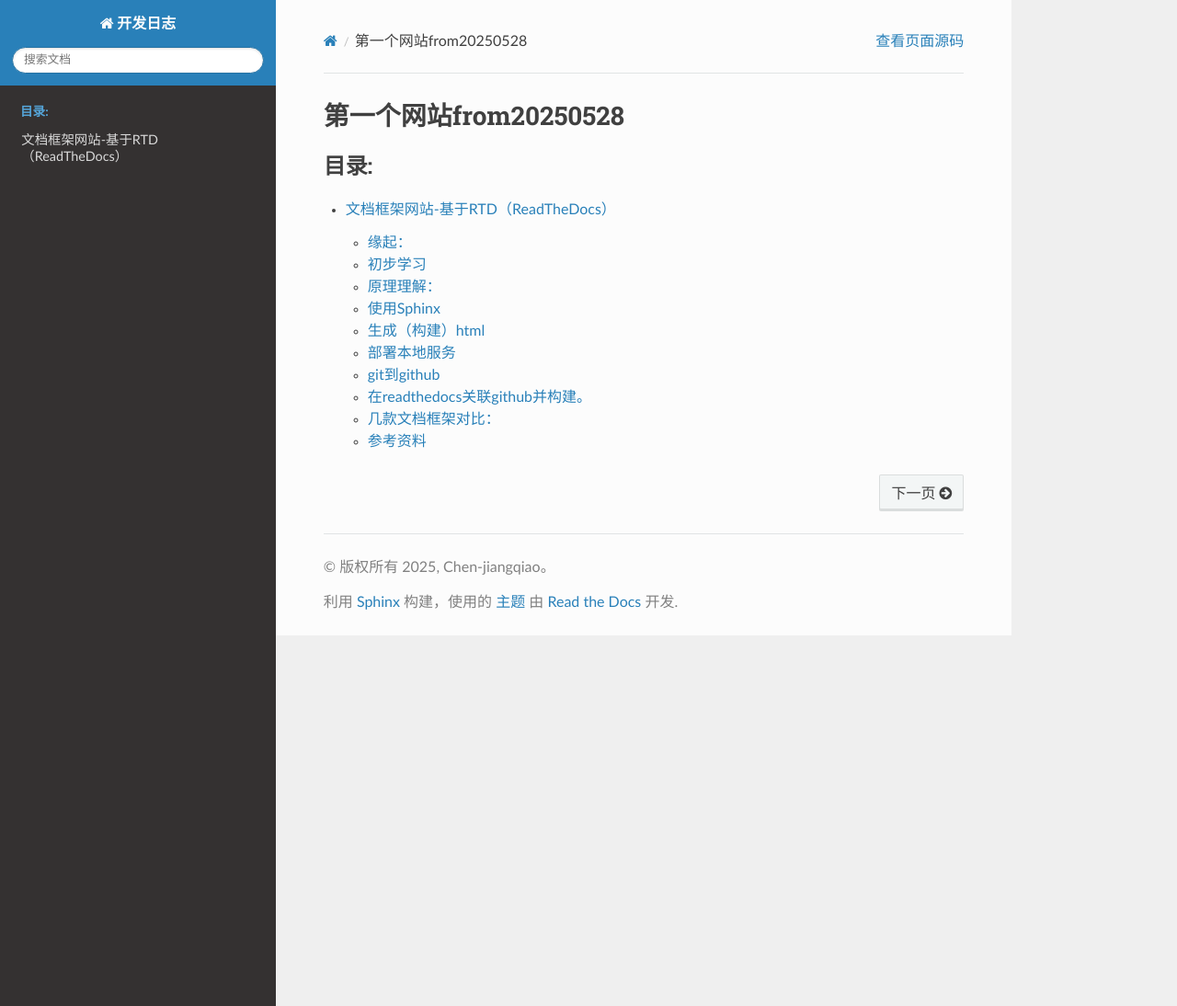
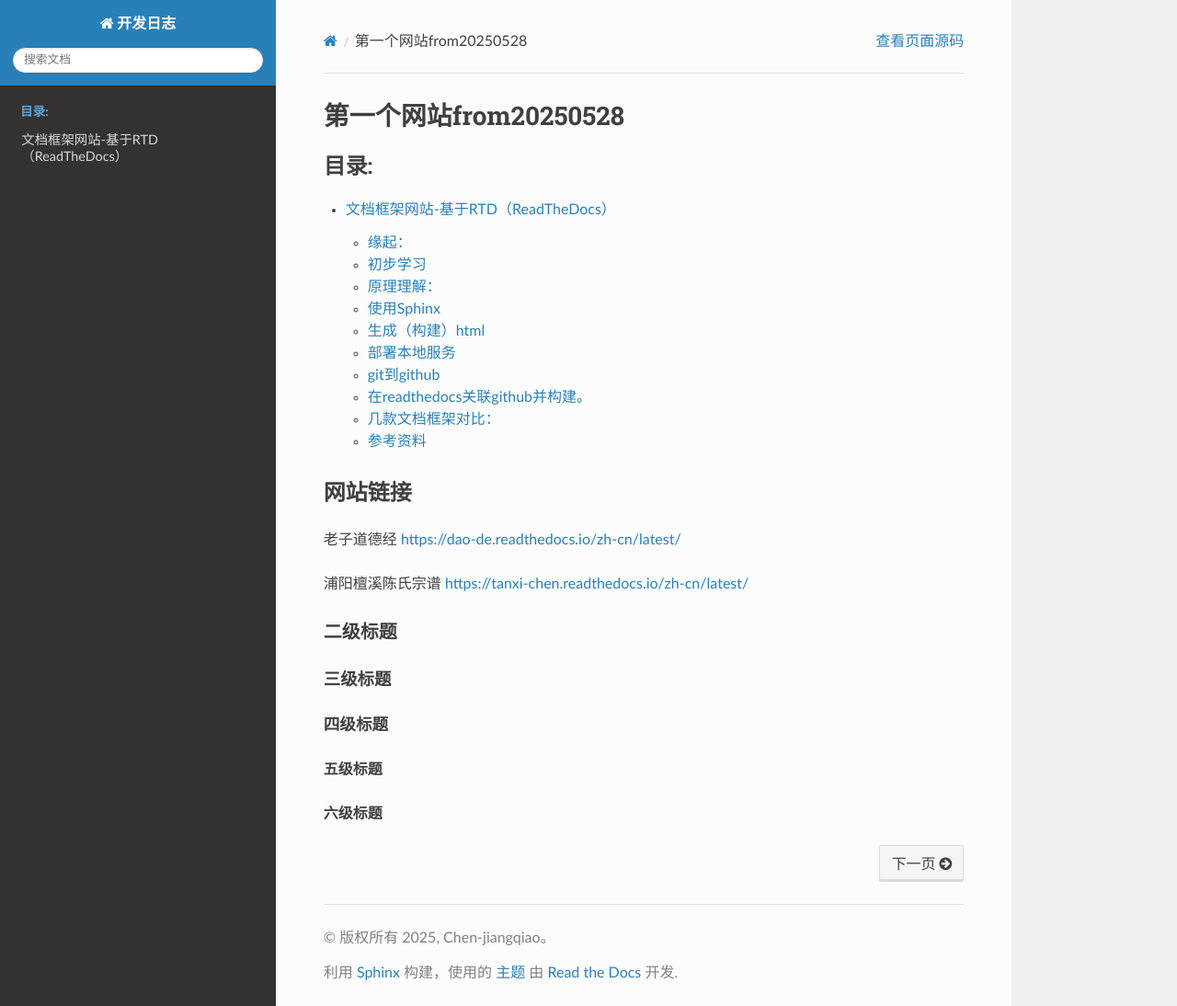
Before and after one commit to joe0917/doc-site, a Sphinx documentation site: the page built from source/index.rst, in a window 1280 px wide and 1094 px high. Shown: the whole window at 92% size. Built offline with Sphinx 7.4.7 and the Read the Docs theme 3.1.0, drawn with Linux system fonts in a browser that asks for light colours.

Commit message:
修改更新

```diff
--- a/source/index.rst
+++ b/source/index.rst
@@ -7,3 +7,24 @@
 
 
    文档网站
+
+
+网站链接
+^^^^^^^^
+
+老子道德经
+https://dao-de.readthedocs.io/zh-cn/latest/
+
+浦阳檀溪陈氏宗谱
+https://tanxi-chen.readthedocs.io/zh-cn/latest/
+
+二级标题
+---------
+三级标题
+>>>>>>>>>
+四级标题
+:::::::::
+五级标题
+'''''''''
+六级标题
+""""""""
```
Also changed, not shown: 1 other file.
